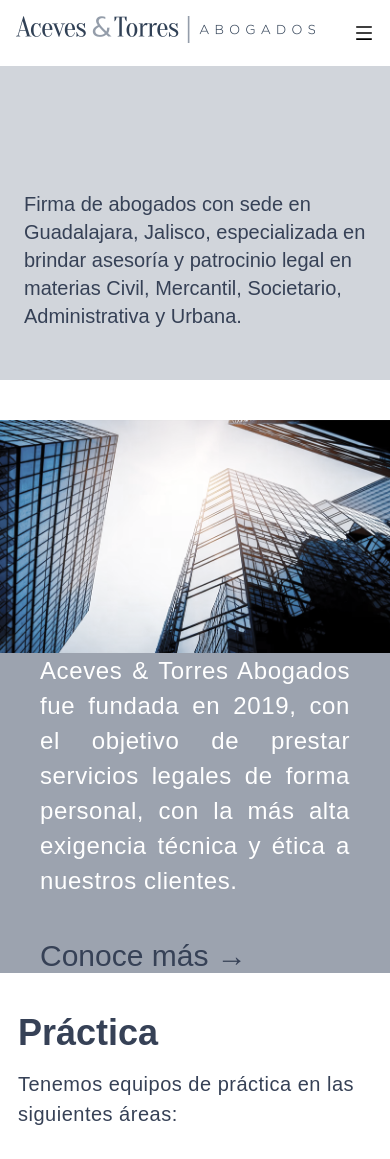
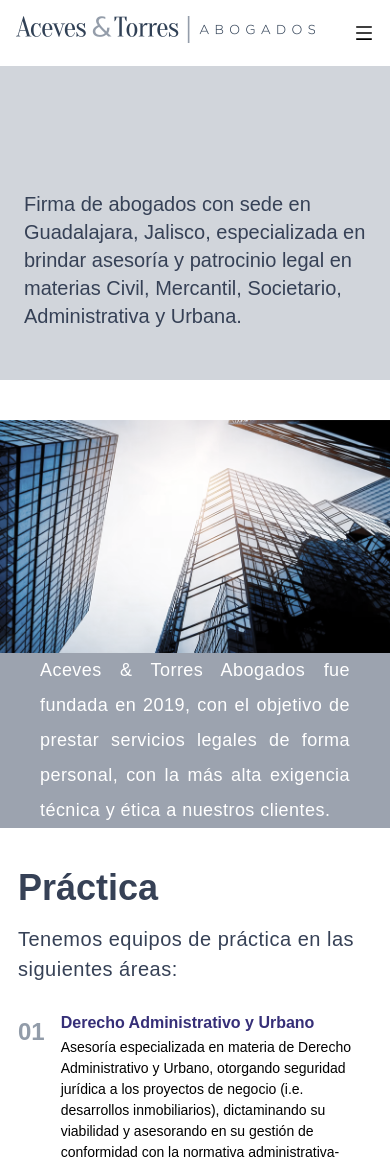
Before and after one commit to alexissahagun1/Aceves-Torres, a Next.js app: page /Home in a window 390 px wide. Shown: the top 1159 px of the page. Built offline with nearby package versions, Linux system fonts and the light colour scheme.

Commit message:
fixed responsiveness of home page

```diff
--- a/pages/Home.jsx
+++ b/pages/Home.jsx
@@ -19,20 +19,16 @@ const Home = () => {
         bgPhoto3="LogoATBlanco.png"
       />
 
-      <div className="relative md:mt-[100px]  mt-10 flex flex-col md:flex-row md:justify-start items-center bg-gray-400">
-        <img src="/HomePhoto1.png" alt="" className="lg:w-[900px] md:w-[550px] w-[450px]" />
-        <div className="xl:w-[900px] md:bottom-[-77px] flex items-center justify-center">
+<div className="relative md:mt-[100px]  mt-10 flex flex-col md:flex-row md:justify-start items-center ">
+        <img src="/HomePhoto1.png" alt="" className="2xl:w-[900px] xl:w-[600px] lg:w-[500px] md:w-[550px] w-[450px] md:h-[591px]" />
+        <div className="flex md:w-[760px] xl:w-full w-full md:bottom-[-77px] items-center justify-center bg-gray-400 md:h-[500px]  z-10">
           <div className="flex flex-col space-y-10">
-            <p className="xl:mx-36 mx-10 text-white text-2xl text-justify font-regular leading-[35px] tracking-wide xl:w-[500px]">
+            <p className="xl:mx-36 mx-10 text-white md:text-xl text-lg text-justify font-regular leading-[35px] tracking-wide xl:w-[500px]">
             Aceves & Torres Abogados fue fundada en 2019, con el objetivo de prestar servicios legales de forma personal, con la más alta exigencia técnica y ética a nuestros clientes.
             </p>
-            <Link href="/Nosotros">
-              <p className='xl:mx-36 mx-10 font-medium fontcolor font-regular leading-[35px] xl:w-[500px] text-3xl cursor-pointer'>Conoce más {'\u2192'} </p>
-            </Link>
           </div>
         </div>
       </div>
-
       <Beneficios
         file={Servicios}
         headingColor="text-indigo-900"
```
